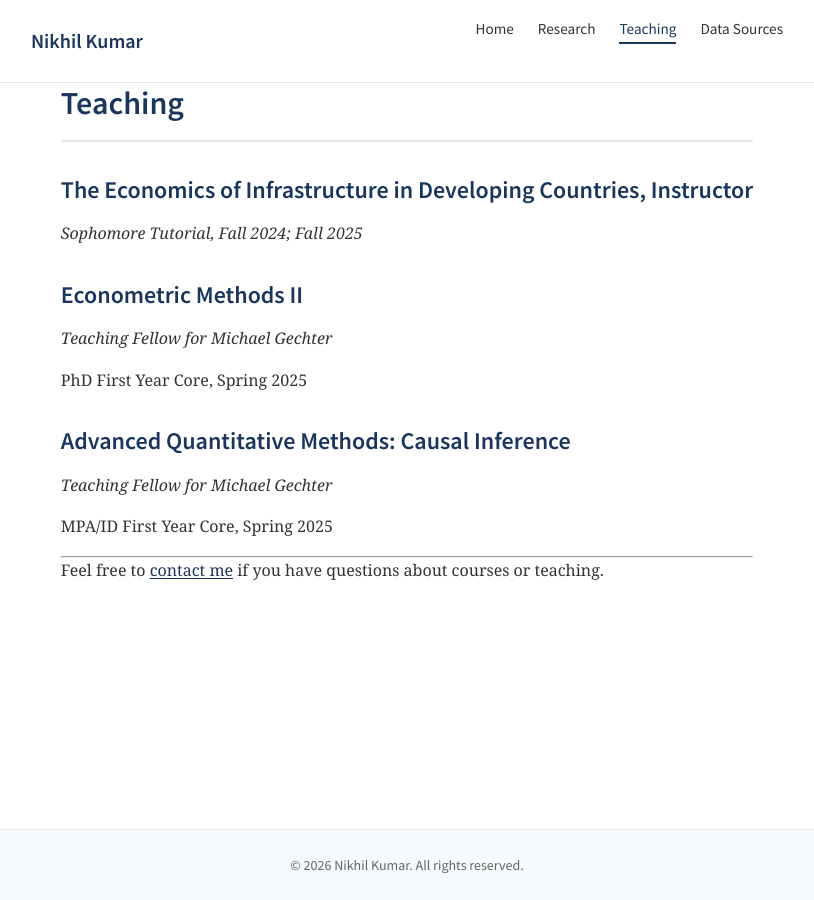
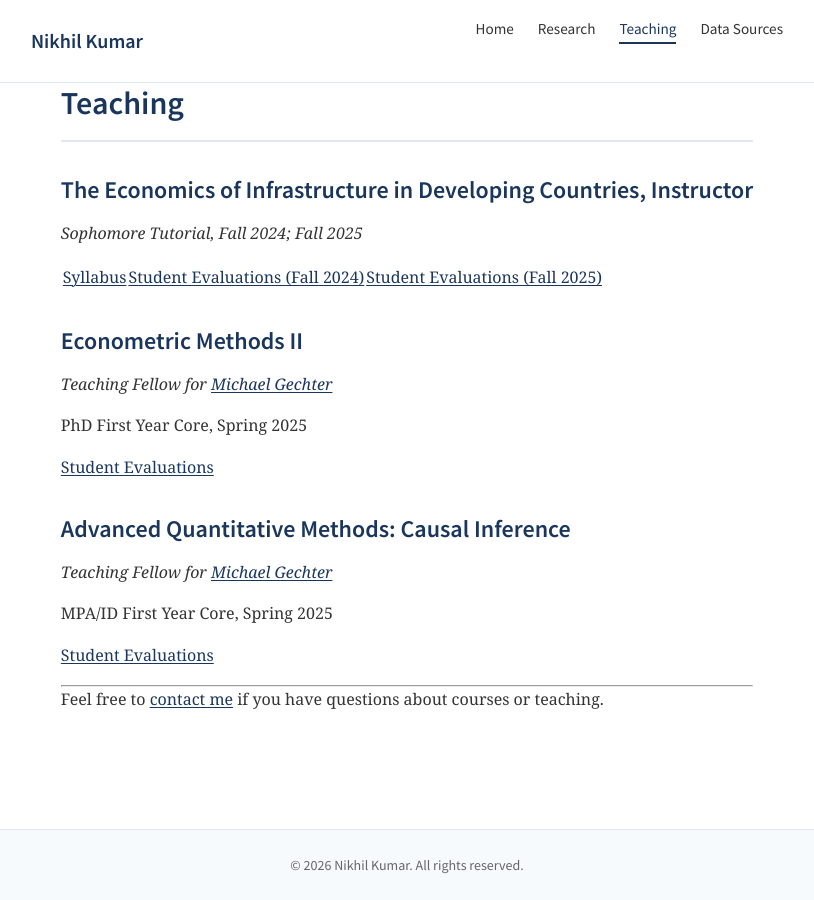
Before and after one commit to nikhilklath/nikhilklath.github.io, a Jekyll site: the page built from teaching.md, in a window 1280 px wide. Shown: the whole page, without its empty margins (233-1047 px from the left). Built offline with Jekyll 4.4.1, drawn with Linux system fonts in a browser that asks for light colours; some web fonts are replaced.

Commit message:
Add justified abstracts and teaching page links
- Research: Wrap paper abstracts with class for justified text
- Teaching: Add syllabus, student evaluations links
- Teaching: Link Michael Gechter's name to his website
- CSS: Add .abstract class for justified text alignment

Co-Authored-By: Claude Opus 4.5 <noreply@anthropic.com>

```diff
--- a/assets/css/style.css
+++ b/assets/css/style.css
@@ -264,3 +264,8 @@ section {
   font-style: italic;
   margin-bottom: 0.75rem;
 }
+
+/* Justified text for paper abstracts on research page */
+.abstract {
+  text-align: justify;
+}
--- a/teaching.md
+++ b/teaching.md
@@ -8,15 +8,21 @@ title: Teaching
 ## The Economics of Infrastructure in Developing Countries, Instructor
 *Sophomore Tutorial, Fall 2024; Fall 2025*
 
+[Syllabus](https://www.dropbox.com/scl/fi/lr37t6ky0wchcyl10ensm/Syllabus-1.pdf?rlkey=dlq0hgqalapyhsm584nl5ktw0&st=5ulq0x9w&dl=0) | [Student Evaluations (Fall 2024)](https://www.dropbox.com/scl/fi/99c6q7stektq8p5py9ikz/2024-Fall-ECON-970-Tutorial-Sophomore-Year-T08-Nikhil-Kumar.pdf?rlkey=luew271fmsyc778yxupzztoro&st=69xc5iqd&dl=0) | [Student Evaluations (Fall 2025)](https://www.dropbox.com/scl/fi/y0wg7b3r7dbqs9ijhpej3/2025-Fall-ECON-970-Tutorial-Sophomore-Year-T09-Nikhil-Kumar.pdf?rlkey=0664zbqxzczeerkxi0z2tgtga&st=gwniksv3&dl=0)
+
 ## Econometric Methods II
-*Teaching Fellow for Michael Gechter*
+*Teaching Fellow for [Michael Gechter](https://michaelgechter.com/)*
 
 PhD First Year Core, Spring 2025
 
+[Student Evaluations](https://www.dropbox.com/scl/fi/59rd5x9yzegjd73km7f3e/2025-Spring-ECON-2115-Econometric-Methods-II-001-Nikhil-Kumar.pdf?rlkey=mlknwsmph0iyzegqqpw7ltjr4&st=hino78we&dl=0)
+
 ## Advanced Quantitative Methods: Causal Inference
-*Teaching Fellow for Michael Gechter*
+*Teaching Fellow for [Michael Gechter](https://michaelgechter.com/)*
 
 MPA/ID First Year Core, Spring 2025
+
+[Student Evaluations](https://www.dropbox.com/scl/fi/rp5q2mlu9lvi153p7dn7h/2025-Spring-API-210-Advanced-Quantitative-Methods-Causal-Inference.pdf?rlkey=dqbyoft5hl9in93dp0atnl981&st=t67qy2e6&dl=0)
 
 ---
 
```
Also changed, not shown: research.md (+3 -3 lines).
